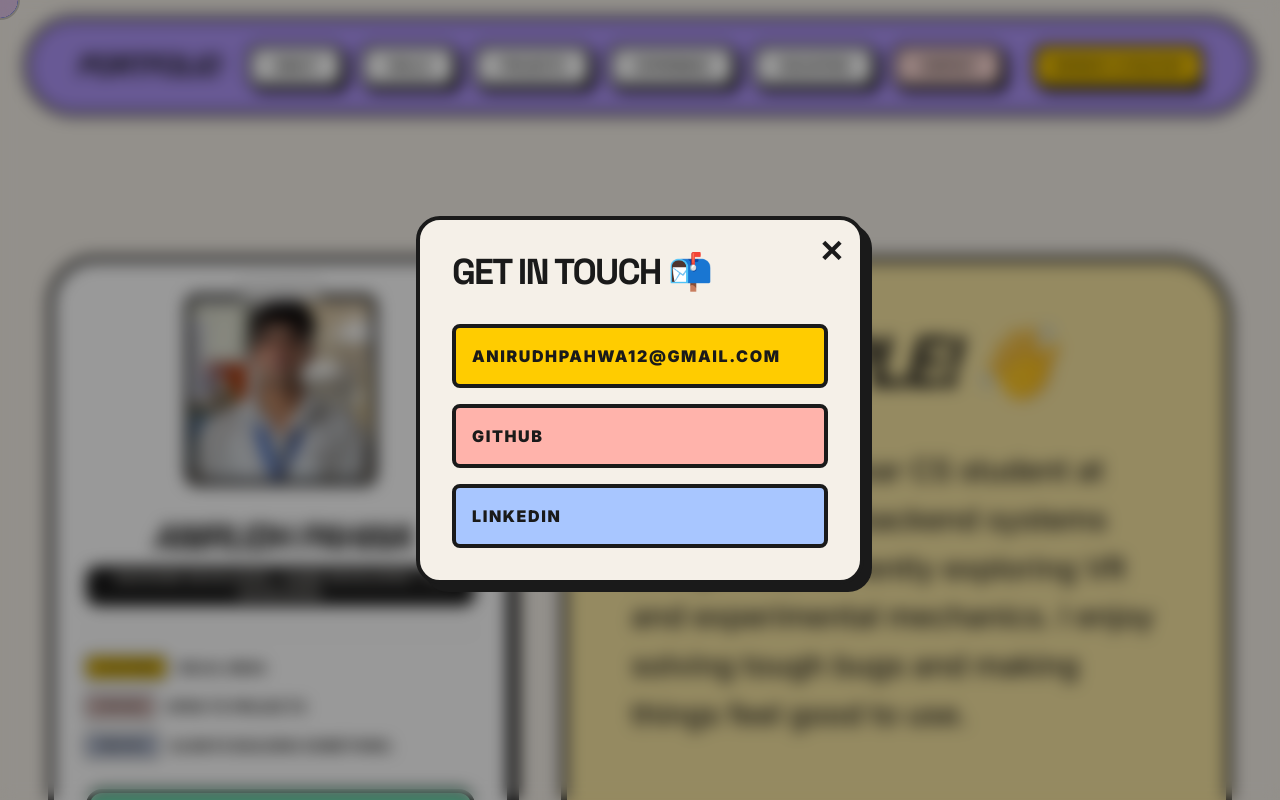
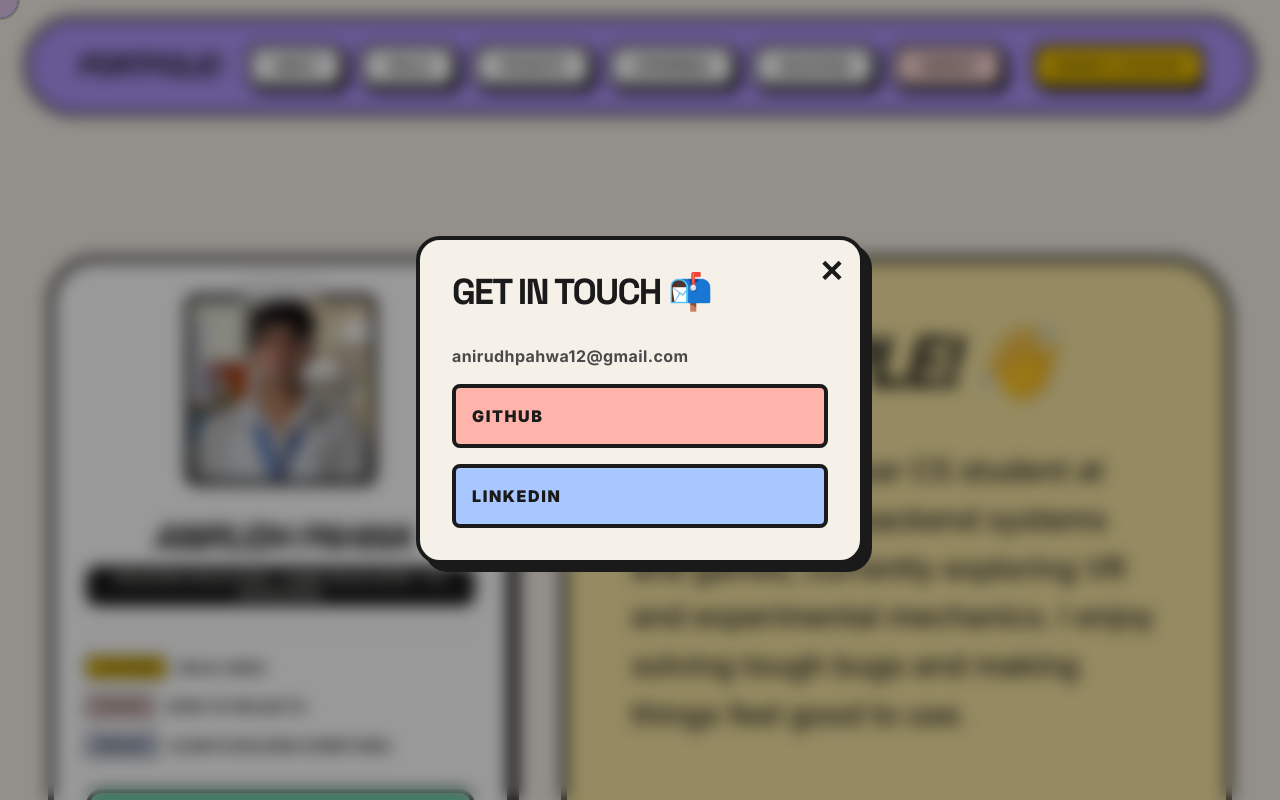
Before and after one commit to Anirudhpahwa/MyPortfolio, a Next.js app: page / in a window 1280 px wide. Both pictures are taken after a click on the button "CONTACT". Shown: the top 800 px of the page. Built offline with nearby package versions, Linux system fonts and the light colour scheme.

Commit message:
Replace email button with plain text in contact modal

```diff
--- a/src/components/ContactModal.tsx
+++ b/src/components/ContactModal.tsx
@@ -1,7 +1,6 @@
 "use client";
 
 const CONTACT_LINKS = [
-  { label: "anirudhpahwa12@gmail.com", bg: "#ffcc00", href: "mailto:anirudhpahwa12@gmail.com" },
   { label: "GitHub", bg: "#ffb3ab", href: "https://github.com/Anirudhpahwa" },
   {
     label: "LinkedIn",
@@ -30,11 +29,15 @@ export default function ContactModal({ onClose }: { onClose: () => void }) {
         </h2>
 
         <div className="space-y-4">
+          <p className="font-bold tracking-wide text-on-surface-variant">
+            anirudhpahwa12@gmail.com
+          </p>
+
           {CONTACT_LINKS.map(({ label, bg, href }) => (
             <a
               key={label}
               href={href}
-              target={href.startsWith("http") ? "_blank" : undefined}
+              target="_blank"
               rel="noopener noreferrer"
               className="flex items-center gap-4 p-4 border-4 border-primary rounded-xl hover:-translate-y-1 hover:shadow-[4px_4px_0px_0px_#1a1a1a] transition-all"
               style={{ background: bg }}
```
